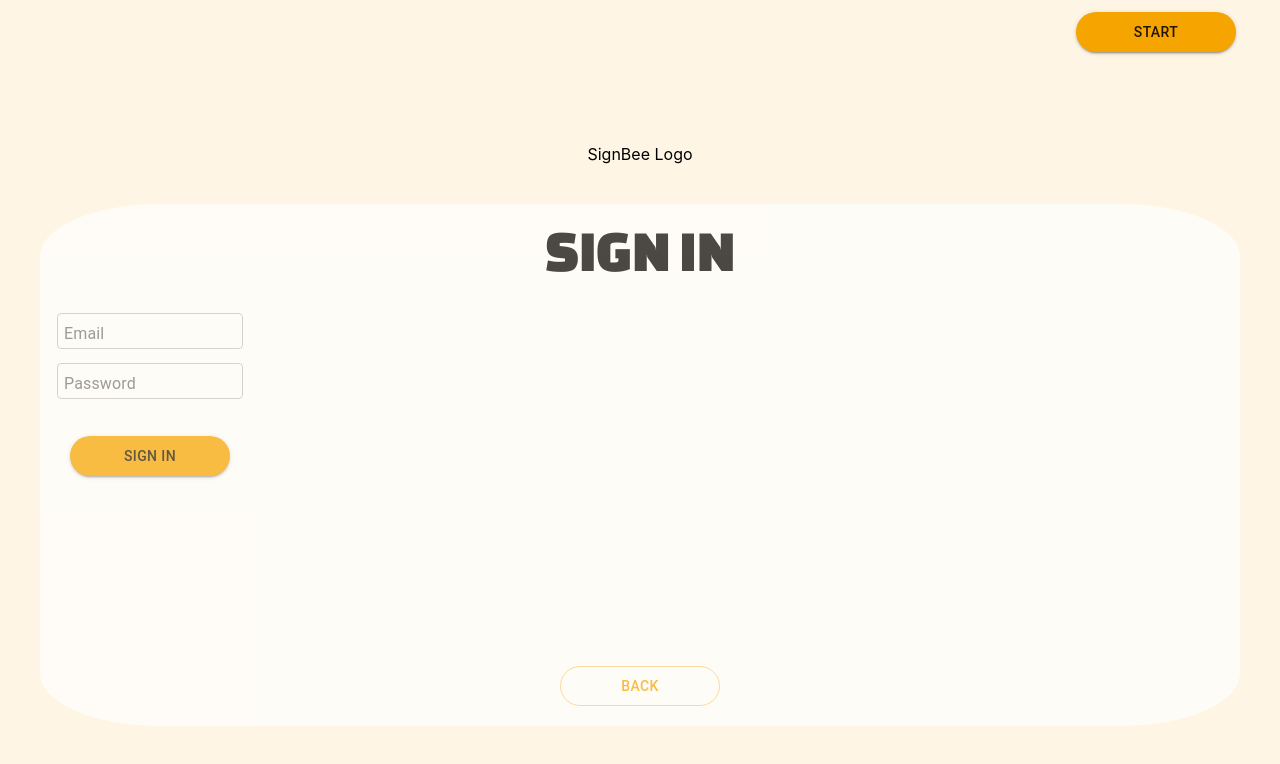
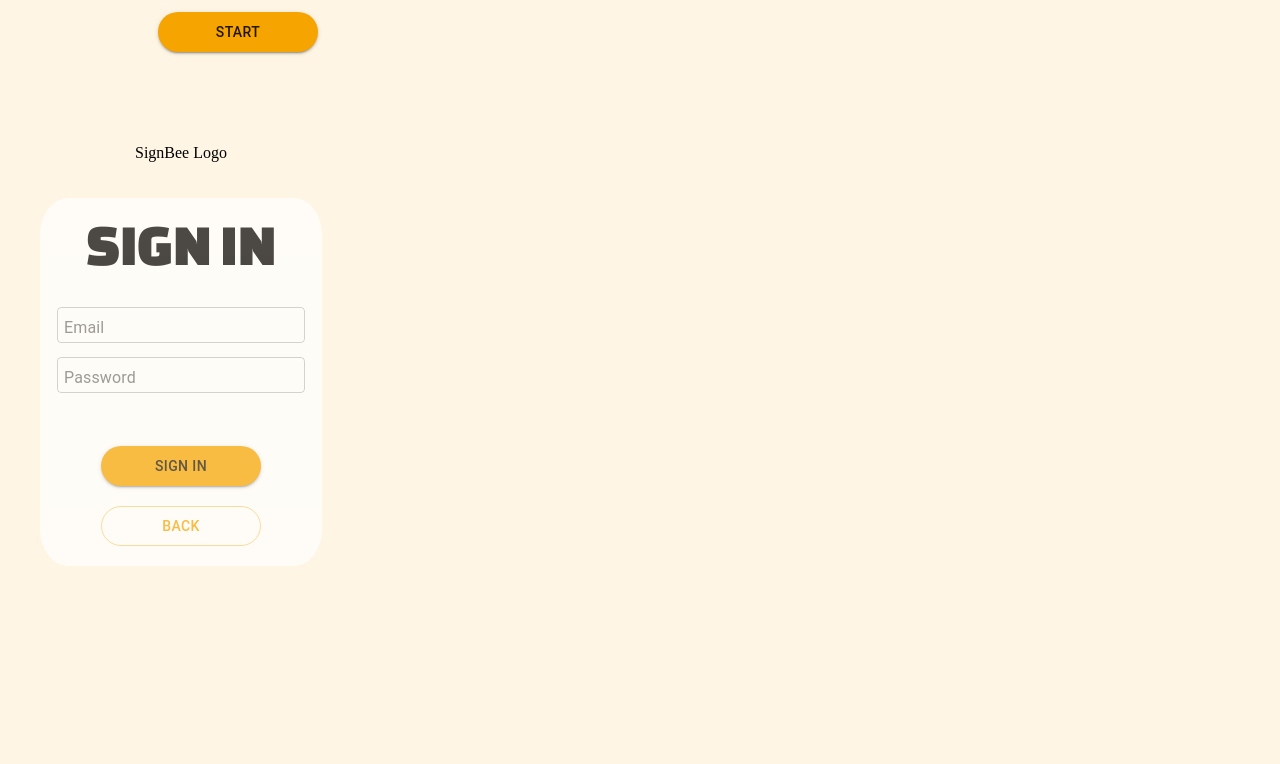
Before and after one commit to 2011-team-heights100/SignBee, a React (Create React App) app: page /signin in a window 1280 px wide. Shown: the top 764 px of the page. Built offline with nearby package versions, Linux system fonts and the light colour scheme; no server answers; what fingerpose would draw is missing.

Commit message:
bug fixed: dashboard honeycombs display

```diff
--- a/public/style.css
+++ b/public/style.css
@@ -1,6 +1,9 @@
 body {
+  position: relative;
+  display: flex;
   background-color: #fef5e4;
   width: 100%;
+  align-content: center;
 }
 
 .hexagon {
@@ -94,6 +97,7 @@ body {
   display: flex;
   flex-direction: column;
   align-items: center;
+  min-height: 500px;
 }
 
 .row {
@@ -106,17 +110,16 @@ body {
   display: flex;
   flex-direction: column;
   justify-content: center;
-  /* border: 2px solid #F6A400; */
   border-radius: 10%;
   text-align: center;
   align-content: center;
+  align-self: center;
   padding: 30px;
   margin: 10px;
   background-color: #fef5e4;
-  /* height: 600px;
-  width: 300px; */
+  max-width: 600px;
   position: relative;
-  /* left: calc(50vw - 150px); */
+  /* left: 25%; */
   top: 5vh;
 }
 
@@ -133,10 +136,10 @@ body {
   position: relative;
 }
 
-.verticalform {
-  text-align: match-parent;
-  width: 200px;
-  height: 350px;
+form {
+  display: flex;
+  flex-direction: column;
+  align-items: center;
 }
 
 .formdiv {
--- a/src/components/Dashboard.js
+++ b/src/components/Dashboard.js
@@ -3,6 +3,7 @@ import { useAuth } from "../contexts/AuthContext";
 import { db } from '../firebase';
 import HoneyComb from './HoneyComb';
 import { useUser } from '../contexts/UserContext';
+import { Grid } from "@material-ui/core";
 
 export default function Dashboard () {
 	const { dbUser, getDbUser } = useUser();
@@ -52,7 +53,7 @@ export default function Dashboard () {
 					</div>
 				</div>
 				<div className="row">
-				<HoneyComb name='ABCD' rounds={levels['A-D']} />
+					<HoneyComb name="ABCD" rounds={levels["A-D"]} />
 					{/* <div className="hexagon hexagon-with-border warning">
 					<div className="hexagon-shape">
 						<div className="hexagon-shape-inner">
--- a/src/components/LandingPage.js
+++ b/src/components/LandingPage.js
@@ -1,5 +1,5 @@
 import React from "react";
-import Button from "@material-ui/core/Button";
+import {Button, Typography} from "@material-ui/core";
 import { Link, useHistory } from "react-router-dom";
 
 function LandingPage() {
@@ -11,14 +11,12 @@ function LandingPage() {
 			<br />
 			<div className="landingbody">
 				<Link className="aboutlink" to="/about">
-					{" "}
-					<h2>SIGNBEE</h2>
+					<Typography variant="h2">SIGNBEE</Typography>
 				</Link>
 				<br />
 				<br />
 				<Button onClick={() => history.push("/signin")}>Sign In </Button>
 				<Button variant="outlined" onClick={() => history.push("/signup")}>
-					{" "}
 					Create Account
 				</Button>
 			</div>
--- a/src/components/SignIn.js
+++ b/src/components/SignIn.js
@@ -36,7 +36,7 @@ export default function SignIn() {
 						<Typography variant="h2">SIGN IN</Typography>
 						{error && <div>{error}</div>}
 
-					<form className="verticalform" onSubmit={handleSubmit}>
+						<form onSubmit={handleSubmit}>
 							<TextField type="email" label="Email" inputRef={emailRef} />
 							<TextField
 								type="password"
--- a/src/components/UpdateProfile.js
+++ b/src/components/UpdateProfile.js
@@ -66,7 +66,7 @@ export default function UpdateProfile() {
 				<div className="formdiv">
 					<Typography variant="h2">UPDATE</Typography>
 					{error && <div>{error}</div>}
-					<form className="veritcalform" onSubmit={handleSubmit}>
+					<form onSubmit={handleSubmit}>
 						<TextField
 							type="text"
 							label="First Name"
--- a/src/index.css
+++ b/src/index.css
@@ -1,4 +1,4 @@
-body {
+/* body {
   margin: 0;
   font-family: -apple-system, BlinkMacSystemFont, 'Segoe UI', 'Roboto', 'Oxygen',
     'Ubuntu', 'Cantarell', 'Fira Sans', 'Droid Sans', 'Helvetica Neue',
@@ -10,4 +10,4 @@ body {
 code {
   font-family: source-code-pro, Menlo, Monaco, Consolas, 'Courier New',
     monospace;
-}
+} */
```
Lines whose indentation alone changed are shown as unchanged.
